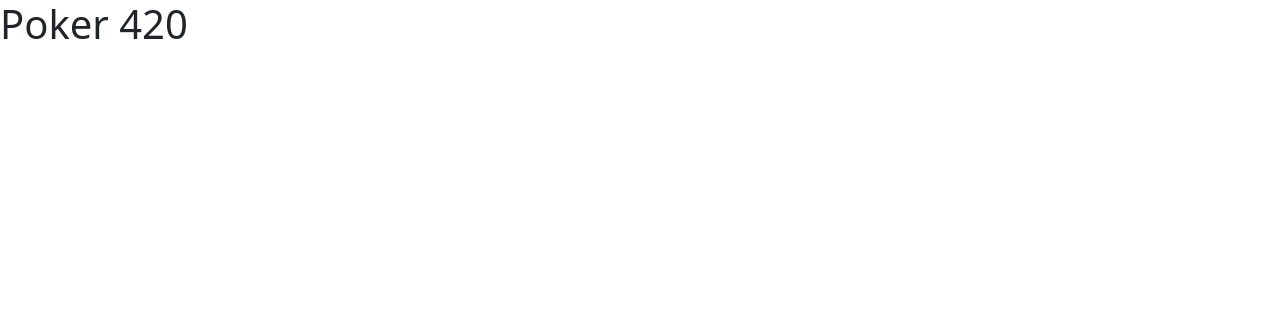
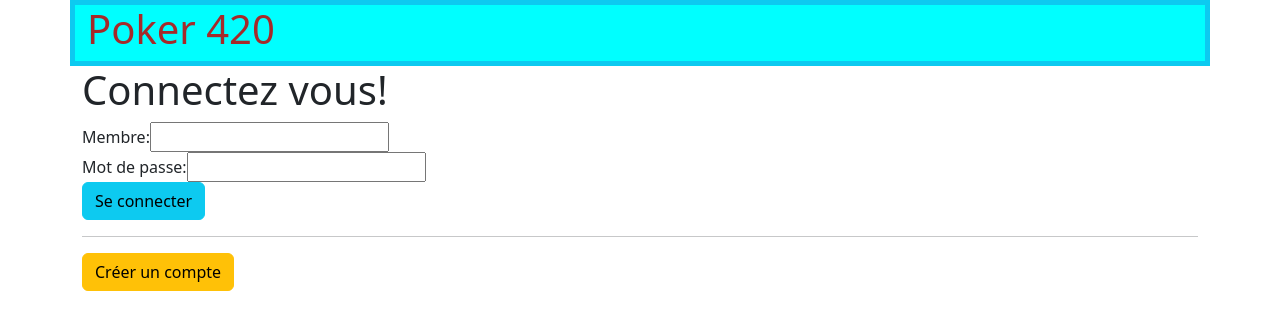
Before and after one commit to AlainProf/poker420, an Angular app: page / in a window 1280 px wide. Shown: the top 330 px of the page. Built offline with nearby package versions, Linux system fonts and the light colour scheme.

Commit message:
components de connexion et de création de compte

```diff
--- a/src/app/app.component.html
+++ b/src/app/app.component.html
@@ -1 +1,15 @@
-<h1>Poker 420</h1>
+<div class="container">
+   <section id="entete" class="row border border-info border-5">
+      <h1>Poker 420</h1>
+   </section>
+
+
+
+   <app-connexion
+      (ouvrirCreationCompte)="cc.onOuvrirCreationCompte()">
+   </app-connexion>
+
+   <app-creation-compte #cc>
+
+   </app-creation-compte>
+</div>
--- a/src/app/app.component.ts
+++ b/src/app/app.component.ts
@@ -1,10 +1,12 @@
 import { Component } from '@angular/core';
 import { RouterOutlet } from '@angular/router';
+import { ConnexionComponent } from './connexion/connexion.component';
+import { CreationCompteComponent } from './creation-compte/creation-compte.component';
 
 @Component({
   selector: 'app-root',
   standalone: true,
-  imports: [RouterOutlet],
+  imports: [RouterOutlet, ConnexionComponent, CreationCompteComponent],
   templateUrl: './app.component.html',
   styleUrl: './app.component.css'
 })
--- /dev/null
+++ b/src/app/connexion/connexion.component.html
@@ -0,0 +1,10 @@
+<div *ngIf="visible">
+
+<h1>Connectez vous!</h1>
+<label>Membre:</label>
+<input><br>
+<label>Mot de passe:</label>
+<input><br>
+<button class="btn btn-info">Se connecter</button><hr>
+<button class="btn btn-warning" (click)="OuvrirCreationCompte()">Créer un compte</button>
+</div>
--- /dev/null
+++ b/src/app/connexion/connexion.component.ts
@@ -0,0 +1,23 @@
+import { Component, Output, EventEmitter } from '@angular/core';
+import { CommonModule } from '@angular/common';
+
+
+@Component({
+  selector: 'app-connexion',
+  standalone: true,
+  imports: [CommonModule],
+  templateUrl: './connexion.component.html',
+  styleUrl: './connexion.component.css'
+})
+export class ConnexionComponent {
+  @Output() ouvrirCreationCompte = new EventEmitter<any>();
+
+  visible:boolean = true;
+
+  OuvrirCreationCompte()
+  {
+    this.visible = false;
+    //alert("Click sur créer compte");
+    this.ouvrirCreationCompte.emit();
+  }
+}
--- /dev/null
+++ b/src/app/creation-compte/creation-compte.component.html
@@ -0,0 +1,13 @@
+<div *ngIf="visible">
+
+    <h2>Création d'un compte</h2>
+
+    <label>Nom de Membre:</label>
+    <input><br>
+    <label>Mot de passe:</label>
+    <input><br>
+    <label>Confirmer Mot de passe:</label>
+    <input><br>
+    <button class="btn btn-info">Valider</button><hr>
+    <button class="btn btn-warning">Annuler</button>
+</div>
--- /dev/null
+++ b/src/app/creation-compte/creation-compte.component.ts
@@ -0,0 +1,18 @@
+import { Component } from '@angular/core';
+import { CommonModule } from '@angular/common';
+
+@Component({
+  selector: 'app-creation-compte',
+  standalone: true,
+  imports: [CommonModule],
+  templateUrl: './creation-compte.component.html',
+  styleUrl: './creation-compte.component.css'
+})
+export class CreationCompteComponent {
+  visible=false;
+  onOuvrirCreationCompte()
+  {
+    //alert("ouverture de CC");
+    this.visible=true;
+  }
+}
--- a/src/styles.css
+++ b/src/styles.css
@@ -1 +1,5 @@
-/* You can add global styles to this file, and also import other style files */
+#entete{
+   background-color: aqua;
+   color:brown;
+   font-size:24px;
+}
```
Also changed, not shown: src/app/connexion/connexion.component.css (added), src/app/creation-compte/creation-compte.component.css (added), 2 other files (tests, documents, lock files or other folders).
